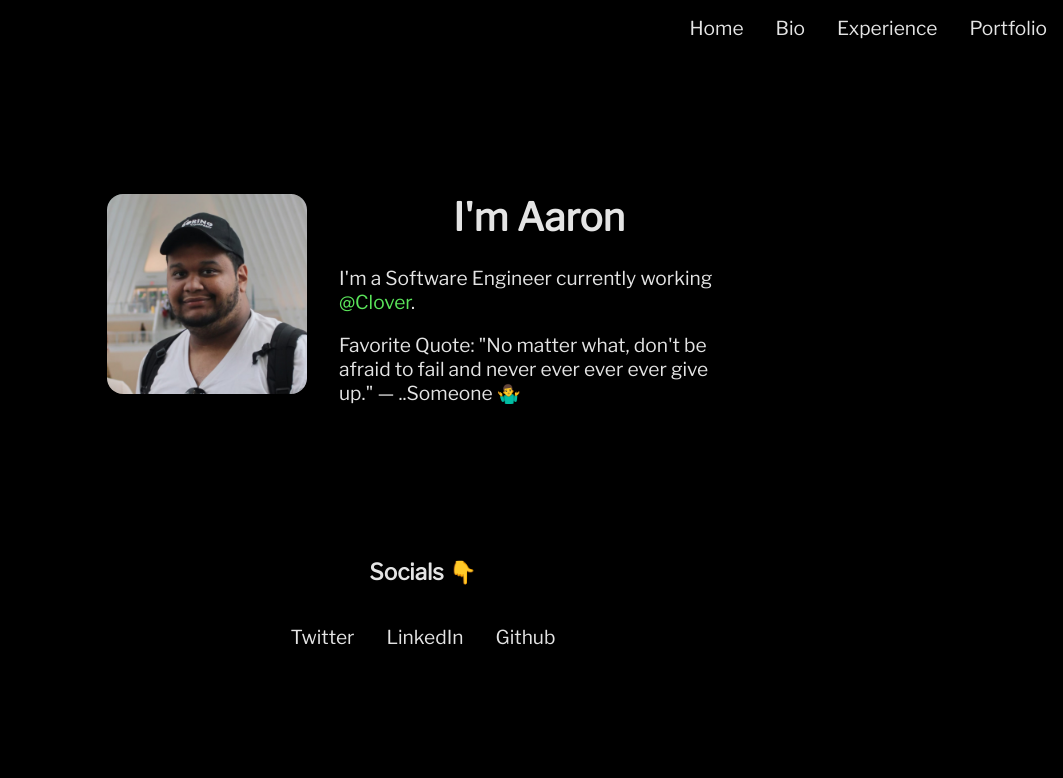
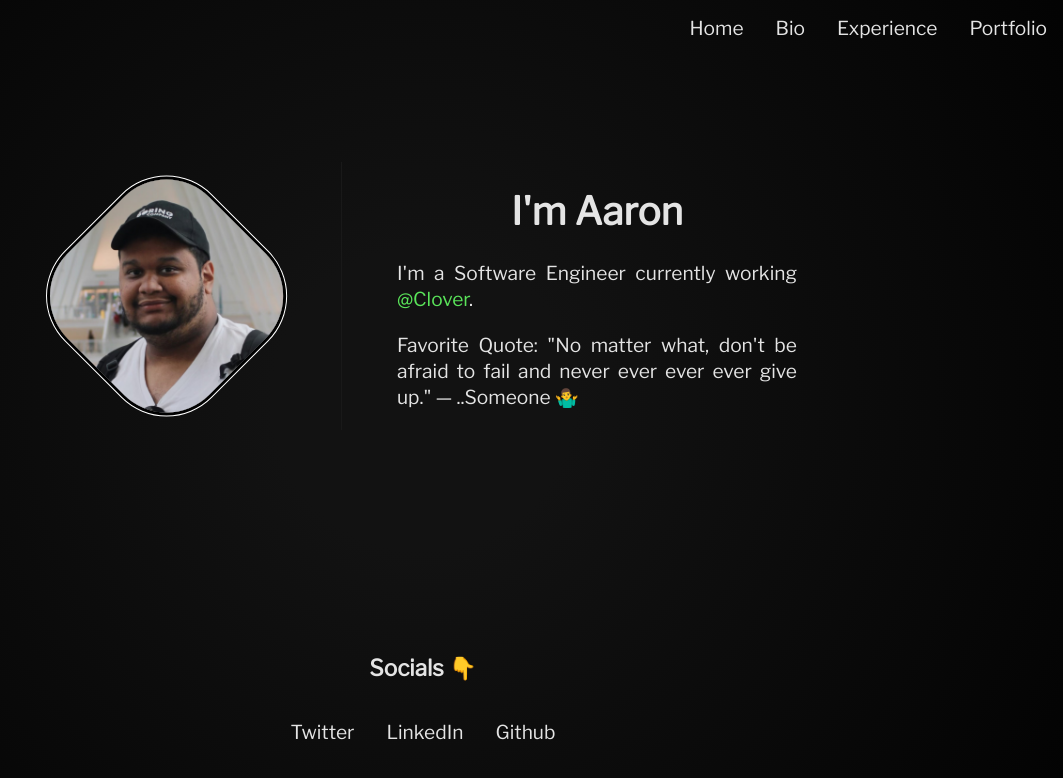
Before and after one commit to aamcodes/portfolio-project, a Svelte app: page / in a window 1280 px wide. Shown: the top 778 px of the page, without its empty margins (217-1280 px from the left). Built offline with nearby package versions, Linux system fonts and the light colour scheme; a web font is replaced by a local one.

Commit message:
Just messing with some visuals.

```diff
--- a/src/app.css
+++ b/src/app.css
@@ -5,6 +5,7 @@ html {
 body {
 	font-size: 1.2rem;
 	font-family: 'Libre Franklin', sans-serif;
+	background-image: radial-gradient(circle, #121212 20%, black 115%);
 	color: rgb(228, 228, 228);
 	margin: 0;
 	min-height: 100vh;
--- a/src/comps/Footer.svelte
+++ b/src/comps/Footer.svelte
@@ -1,5 +1,5 @@
 
-<div>
+<div class="footer">
   <h3>Socials 👇</h3>
 
   <nav>
@@ -11,6 +11,13 @@
 
 <style>
 
+  .footer {
+    bottom: 40px;
+    left: 0;
+    position: absolute;
+    right: 0;
+  }
+
   h3 {
     text-align: center;
   }
@@ -18,10 +25,6 @@
   nav {
     display: flex;
     justify-content: center;
-  }
-
-  div {
-    margin-bottom: 2rem;
   }
 
   a {
--- a/src/routes/Home.svelte
+++ b/src/routes/Home.svelte
@@ -3,10 +3,10 @@
 </script>
 
 <div class="home-mission">
-  <div>
+  <div class="picture">
     <img src={picture} alt="Aaron" />
   </div>
-  <div>
+  <div class="intro">
     <h1>I'm Aaron</h1>
     <p>I'm a Software Engineer currently working <a target="_blank" href="https://www.clover.com"  rel="noreferrer"><span>@Clover</span></a>.
     </p>
@@ -20,6 +20,27 @@
     justify-content: center;
     align-items: center;
     height: 60vh;
+    transform: translate(30px, 0);
+  }
+
+  .home-mission .picture {
+    border-radius: 60px;
+    box-shadow: 0 0 0 3px black, 0 0 0 4px white;
+    height: 200px;
+    overflow: hidden;
+    transform: rotate(-45deg) translate(-30px, -30px);
+    width: 200px;
+  }
+
+  .home-mission .intro {
+    border-left: 1px solid #191919;
+    padding-left: 55px;
+    width: 400px;
+  }
+
+  .home-mission .intro > p {
+    line-height: 1.375em;
+    text-align: justify;
   }
 
   .home-mission h1 {
@@ -31,9 +52,9 @@
   }
 
   img {
-    width: 200px;
-    height: 200px;
-    border-radius: 1rem;
+    height: 235px;
+    transform: rotate(45deg) translate(-25px, 0px);
+    width: 235px;
   }
 
   p a {
@@ -42,10 +63,6 @@
 
   p span {
     color: rgb(90, 228, 90);
-  }
-
-  p {
-    width: 400px;
   }
 
   @media screen and (max-width: 480px) {
```
